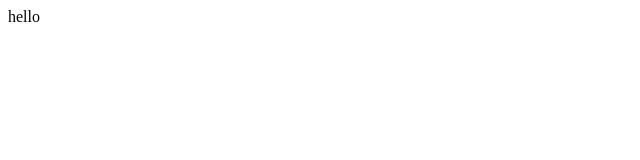
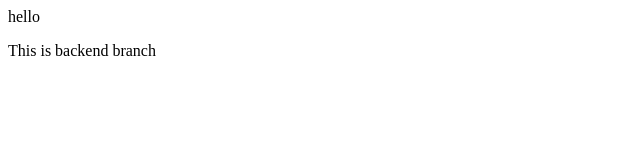
Before and after one commit to AnjaliGunjale05/LocalRepo, a plain HTML site: page index.html in a window 1280 px wide. Shown: the whole page, without its empty margins (0-640 px from the left). Drawn offline with Linux system fonts and the light colour scheme.

Commit message:
Testing branches

```diff
--- a/index.html
+++ b/index.html
@@ -1 +1,2 @@
 <p>hello</p>
+<p> This is backend branch</p>
```
